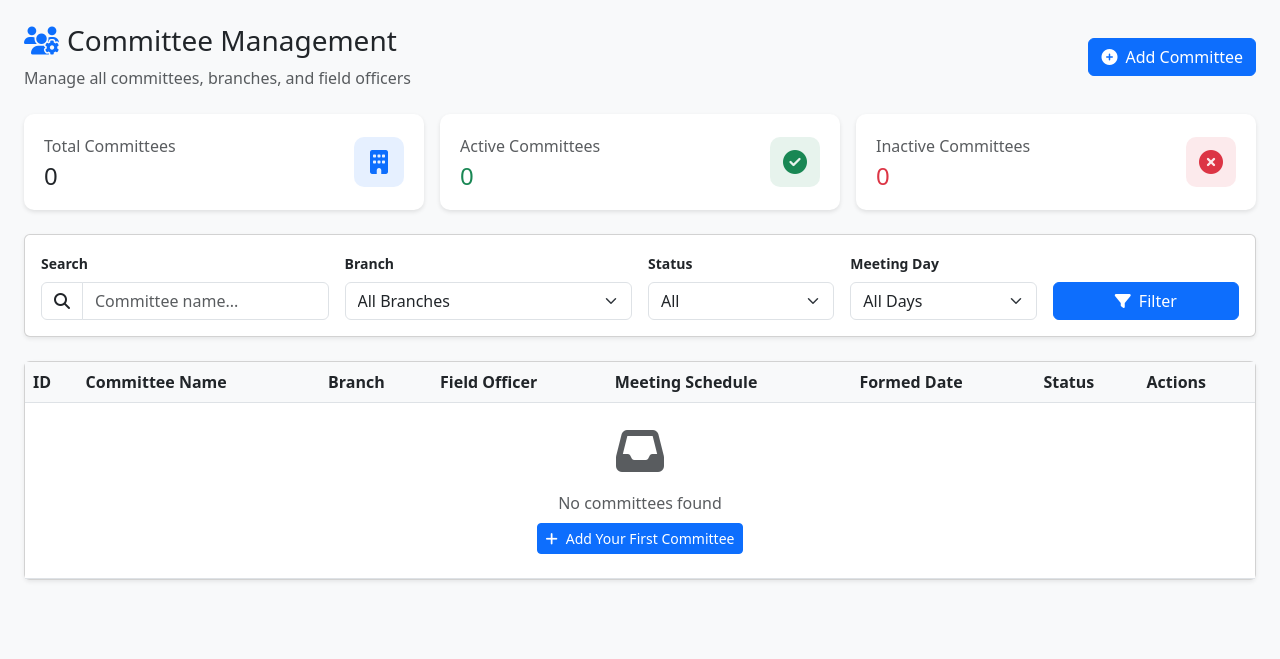
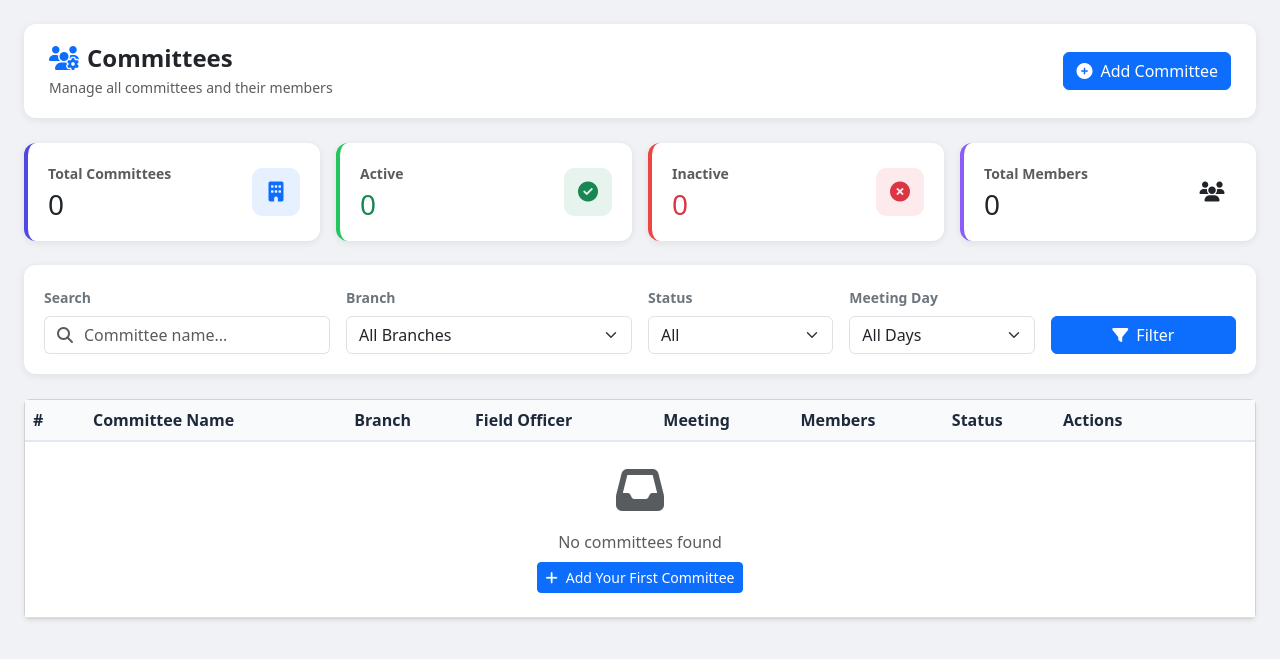
Before and after one commit to Mdmunnasardar/MicroFinance, a PHP site: page /committees/ in a window 1280 px wide. Shown: the top 659 px of the page. Run offline with PHP 8.4, Linux system fonts and the light colour scheme; the visitor is signed in with stand-in values (Sample User, id 1); data that the repository does not hold is empty.

Commit message:
feat: enhance committee management page; add member count to main query, improve UI layout, and update filter design

```diff
--- a/Committees/index.php
+++ b/Committees/index.php
@@ -44,13 +44,18 @@
 
 $where_clause = !empty($where) ? "WHERE " . implode(" AND ", $where) : "";
 
-// Main query
+// Main query with member count (using members table directly)
 $sql = "
-SELECT c.*, b.branch_name, u.full_name AS officer_name
+SELECT c.*,
+       b.branch_name,
+       u.full_name AS officer_name,
+       COUNT(m.member_id) as member_count
 FROM committees c
 LEFT JOIN branches b ON c.branch_id = b.branch_id
 LEFT JOIN users u ON c.field_officer_id = u.user_id
+LEFT JOIN members m ON c.committee_id = m.committee_id AND m.is_active = 1
 $where_clause
+GROUP BY c.committee_id
 ORDER BY c.committee_id DESC
 ";
 
@@ -74,75 +79,105 @@
 
 // Get branches for filter
 $branches = $conn->query("SELECT * FROM branches ORDER BY branch_name");
-
-// Get officers for filter
-$officers = $conn->query("SELECT * FROM users WHERE role = 'field_officer' ORDER BY full_name");
 ?>
 
 <!DOCTYPE html>
 <html>
 <head>
-    <title>Committee List - MicroFinance</title>
+    <title>Committees - MicroFinance</title>
     <link href="https://cdn.jsdelivr.net/npm/bootstrap@5.3.0/dist/css/bootstrap.min.css" rel="stylesheet">
     <link rel="stylesheet" href="https://cdnjs.cloudflare.com/ajax/libs/font-awesome/6.4.0/css/all.min.css">
     <style>
+        body { background: #f0f2f5; }
         .stat-card {
             background: white;
-            border-radius: 10px;
+            border-radius: 12px;
             padding: 20px;
-            box-shadow: 0 2px 4px rgba(0,0,0,0.1);
-            transition: transform 0.2s;
+            box-shadow: 0 2px 8px rgba(0,0,0,0.08);
+            transition: all 0.3s;
+            border-left: 4px solid #4f46e5;
         }
         .stat-card:hover {
-            transform: translateY(-5px);
+            transform: translateY(-3px);
+            box-shadow: 0 4px 16px rgba(0,0,0,0.12);
         }
+        .stat-card.green { border-left-color: #22c55e; }
+        .stat-card.red { border-left-color: #ef4444; }
         .stat-icon {
-            width: 50px;
-            height: 50px;
+            width: 48px;
+            height: 48px;
             border-radius: 10px;
             display: flex;
             align-items: center;
             justify-content: center;
-            font-size: 24px;
+            font-size: 20px;
         }
         .table th {
-            background-color: #f8f9fa;
+            background: #f8fafc;
             font-weight: 600;
+            color: #1e293b;
+            border-bottom: 2px solid #e2e8f0;
         }
+        .table td { vertical-align: middle; }
         .btn-action {
-            padding: 4px 8px;
-            margin: 0 2px;
+            padding: 5px 10px;
+            margin: 0 3px;
+            border-radius: 6px;
         }
         .badge-day {
-            font-size: 0.85rem;
-            padding: 5px 12px;
+            padding: 6px 14px;
+            font-weight: 500;
+        }
+        .filter-card {
+            background: white;
+            border-radius: 12px;
+            padding: 20px;
+            box-shadow: 0 2px 8px rgba(0,0,0,0.08);
+            margin-bottom: 25px;
+        }
+        .page-header {
+            background: white;
+            padding: 20px 25px;
+            border-radius: 12px;
+            box-shadow: 0 2px 8px rgba(0,0,0,0.08);
+            margin-bottom: 25px;
+        }
+        .member-badge {
+            background: #eef2ff;
+            color: #4f46e5;
+            padding: 4px 12px;
+            border-radius: 20px;
+            font-size: 13px;
+            font-weight: 600;
         }
     </style>
 </head>
 
-<body class="bg-light">
+<body>
 
-<div class="container-fluid px-4 mt-4">
+<div class="container-fluid px-4 py-4">
 
-    <!-- Header -->
-    <div class="d-flex justify-content-between align-items-center mb-4 flex-wrap">
+    <!-- Page Header -->
+    <div class="page-header d-flex justify-content-between align-items-center flex-wrap">
         <div>
-            <h3><i class="fas fa-users-cog text-primary me-2"></i>Committee Management</h3>
-            <p class="text-muted mb-0">Manage all committees, branches, and field officers</p>
+            <h4 class="mb-1 fw-bold">
+                <i class="fas fa-users-cog text-primary me-2"></i>Committees
+            </h4>
+            <p class="text-muted mb-0 small">Manage all committees and their members</p>
         </div>
         <a href="add.php" class="btn btn-primary">
             <i class="fas fa-plus-circle me-2"></i>Add Committee
         </a>
     </div>
 
-    <!-- Statistics Cards -->
-    <div class="row mb-4 g-3">
-        <div class="col-md-4">
+    <!-- Statistics -->
+    <div class="row g-3 mb-4">
+        <div class="col-md-3">
             <div class="stat-card">
                 <div class="d-flex justify-content-between align-items-center">
                     <div>
-                        <p class="text-muted mb-1">Total Committees</p>
-                        <h4 class="mb-0"><?php echo $stats['total'] ?? 0; ?></h4>
+                        <p class="text-muted mb-1 small fw-bold">Total Committees</p>
+                        <h3 class="mb-0"><?php echo $stats['total'] ?? 0; ?></h3>
                     </div>
                     <div class="stat-icon bg-primary bg-opacity-10 text-primary">
                         <i class="fas fa-building"></i>
@@ -150,12 +185,12 @@
                 </div>
             </div>
         </div>
-        <div class="col-md-4">
-            <div class="stat-card">
+        <div class="col-md-3">
+            <div class="stat-card green">
                 <div class="d-flex justify-content-between align-items-center">
                     <div>
-                        <p class="text-muted mb-1">Active Committees</p>
-                        <h4 class="mb-0 text-success"><?php echo $stats['active'] ?? 0; ?></h4>
+                        <p class="text-muted mb-1 small fw-bold">Active</p>
+                        <h3 class="mb-0 text-success"><?php echo $stats['active'] ?? 0; ?></h3>
                     </div>
                     <div class="stat-icon bg-success bg-opacity-10 text-success">
                         <i class="fas fa-check-circle"></i>
@@ -163,12 +198,12 @@
                 </div>
             </div>
         </div>
-        <div class="col-md-4">
-            <div class="stat-card">
+        <div class="col-md-3">
+            <div class="stat-card red">
                 <div class="d-flex justify-content-between align-items-center">
                     <div>
-                        <p class="text-muted mb-1">Inactive Committees</p>
-                        <h4 class="mb-0 text-danger"><?php echo $stats['inactive'] ?? 0; ?></h4>
+                        <p class="text-muted mb-1 small fw-bold">Inactive</p>
+                        <h3 class="mb-0 text-danger"><?php echo $stats['inactive'] ?? 0; ?></h3>
                     </div>
                     <div class="stat-icon bg-danger bg-opacity-10 text-danger">
                         <i class="fas fa-times-circle"></i>
@@ -176,23 +211,42 @@
                 </div>
             </div>
         </div>
+        <div class="col-md-3">
+            <div class="stat-card" style="border-left-color: #8b5cf6;">
+                <div class="d-flex justify-content-between align-items-center">
+                    <div>
+                        <p class="text-muted mb-1 small fw-bold">Total Members</p>
+                        <h3 class="mb-0 text-purple">
+                            <?php
+                            $total_members = $conn->query("SELECT COUNT(*) as total FROM members WHERE is_active = 1")->fetch_assoc();
+                            echo $total_members['total'] ?? 0;
+                            ?>
+                        </h3>
+                    </div>
+                    <div class="stat-icon bg-purple bg-opacity-10 text-purple">
+                        <i class="fas fa-users"></i>
+                    </div>
+                </div>
+            </div>
+        </div>
     </div>
 
-    <!-- Search & Filter -->
-    <div class="card shadow-sm mb-4">
-        <div class="card-body">
+    <!-- Filters -->
+    <div class="filter-card">
         <form method="GET" class="row g-3 align-items-end">
             <div class="col-md-3">
-                    <label class="form-label fw-bold small">Search</label>
+                <label class="form-label fw-bold small text-secondary">Search</label>
                 <div class="input-group">
-                        <span class="input-group-text bg-white"><i class="fas fa-search"></i></span>
-                        <input type="text" name="search" class="form-control"
+                    <span class="input-group-text bg-white border-end-0">
+                        <i class="fas fa-search text-muted"></i>
+                    </span>
+                    <input type="text" name="search" class="form-control border-start-0 ps-0"
                            placeholder="Committee name..."
                            value="<?php echo htmlspecialchars($search); ?>">
                 </div>
             </div>
             <div class="col-md-3">
-                    <label class="form-label fw-bold small">Branch</label>
+                <label class="form-label fw-bold small text-secondary">Branch</label>
                 <select name="branch_id" class="form-select">
                     <option value="">All Branches</option>
                     <?php while($b = $branches->fetch_assoc()): ?>
@@ -204,7 +258,7 @@
                 </select>
             </div>
             <div class="col-md-2">
-                    <label class="form-label fw-bold small">Status</label>
+                <label class="form-label fw-bold small text-secondary">Status</label>
                 <select name="status" class="form-select">
                     <option value="">All</option>
                     <option value="1" <?php echo $status_filter === '1' ? 'selected' : ''; ?>>Active</option>
@@ -212,7 +266,7 @@
                 </select>
             </div>
             <div class="col-md-2">
-                    <label class="form-label fw-bold small">Meeting Day</label>
+                <label class="form-label fw-bold small text-secondary">Meeting Day</label>
                 <select name="meeting_day" class="form-select">
                     <option value="">All Days</option>
                     <?php
@@ -233,7 +287,6 @@
             </div>
         </form>
     </div>
-    </div>
 
     <!-- Committee Table -->
     <div class="card shadow-sm">
@@ -242,31 +295,46 @@
                 <table class="table table-hover mb-0">
                     <thead>
                         <tr>
-                            <th>ID</th>
+                            <th style="width: 60px;">#</th>
                             <th>Committee Name</th>
                             <th>Branch</th>
                             <th>Field Officer</th>
-                            <th>Meeting Schedule</th>
-                            <th>Formed Date</th>
+                            <th>Meeting</th>
+                            <th>Members</th>
                             <th>Status</th>
-                            <th>Actions</th>
+                            <th style="width: 200px;">Actions</th>
                         </tr>
                     </thead>
                     <tbody>
                         <?php if ($result->num_rows > 0): ?>
                         <?php while($row = $result->fetch_assoc()): ?>
                         <tr>
-                            <td>#<?php echo $row['committee_id']; ?></td>
+                            <td>
+                                <span class="badge bg-light text-dark"><?php echo $row['committee_id']; ?></span>
+                            </td>
                             <td>
                                 <strong><?php echo htmlspecialchars($row['committee_name']); ?></strong>
+                                <br>
+                                <small class="text-muted">Formed: <?php echo date('d M Y', strtotime($row['formed_date'])); ?></small>
                             </td>
-                            <td><?php echo htmlspecialchars($row['branch_name'] ?? 'N/A'); ?></td>
-                            <td><?php echo htmlspecialchars($row['officer_name'] ?? 'N/A'); ?></td>
+                            <td>
+                                <i class="fas fa-building text-primary me-1"></i>
+                                <?php echo htmlspecialchars($row['branch_name'] ?? 'N/A'); ?>
+                            </td>
+                            <td>
+                                <i class="fas fa-user-tie text-success me-1"></i>
+                                <?php echo htmlspecialchars($row['officer_name'] ?? 'N/A'); ?>
+                            </td>
                             <td>
                                 <span class="badge bg-info badge-day"><?php echo $row['meeting_day']; ?></span>
                                 <span class="badge bg-secondary"><?php echo date('h:i A', strtotime($row['meeting_time'])); ?></span>
                             </td>
-                            <td><?php echo date('d M Y', strtotime($row['formed_date'])); ?></td>
+                            <td>
+                                <span class="member-badge">
+                                    <i class="fas fa-users me-1"></i>
+                                    <?php echo $row['member_count'] ?? 0; ?>
+                                </span>
+                            </td>
                             <td>
                                 <?php if ($row['is_active']): ?>
                                 <span class="badge bg-success">Active</span>
```
Lines whose indentation alone changed are shown as unchanged.
